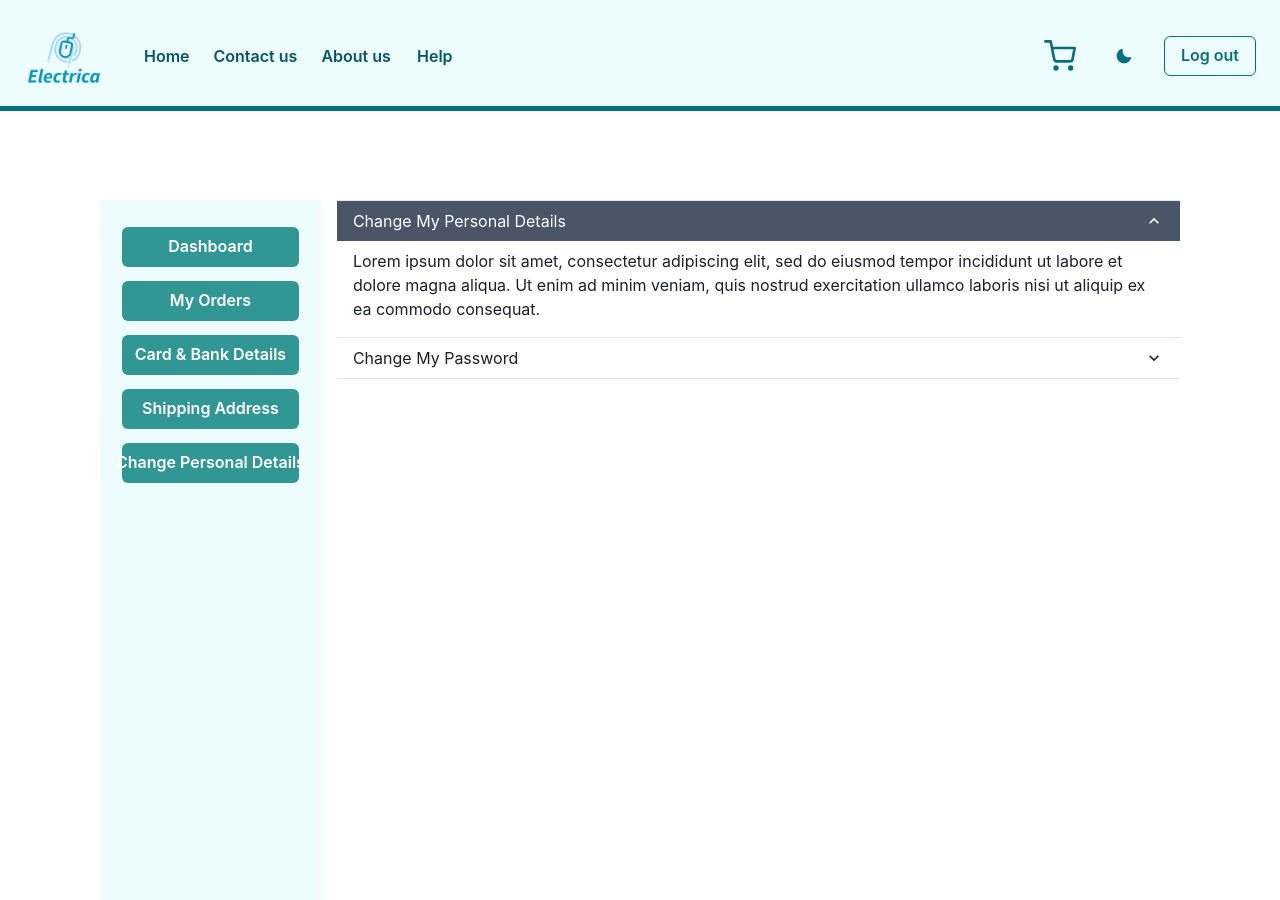
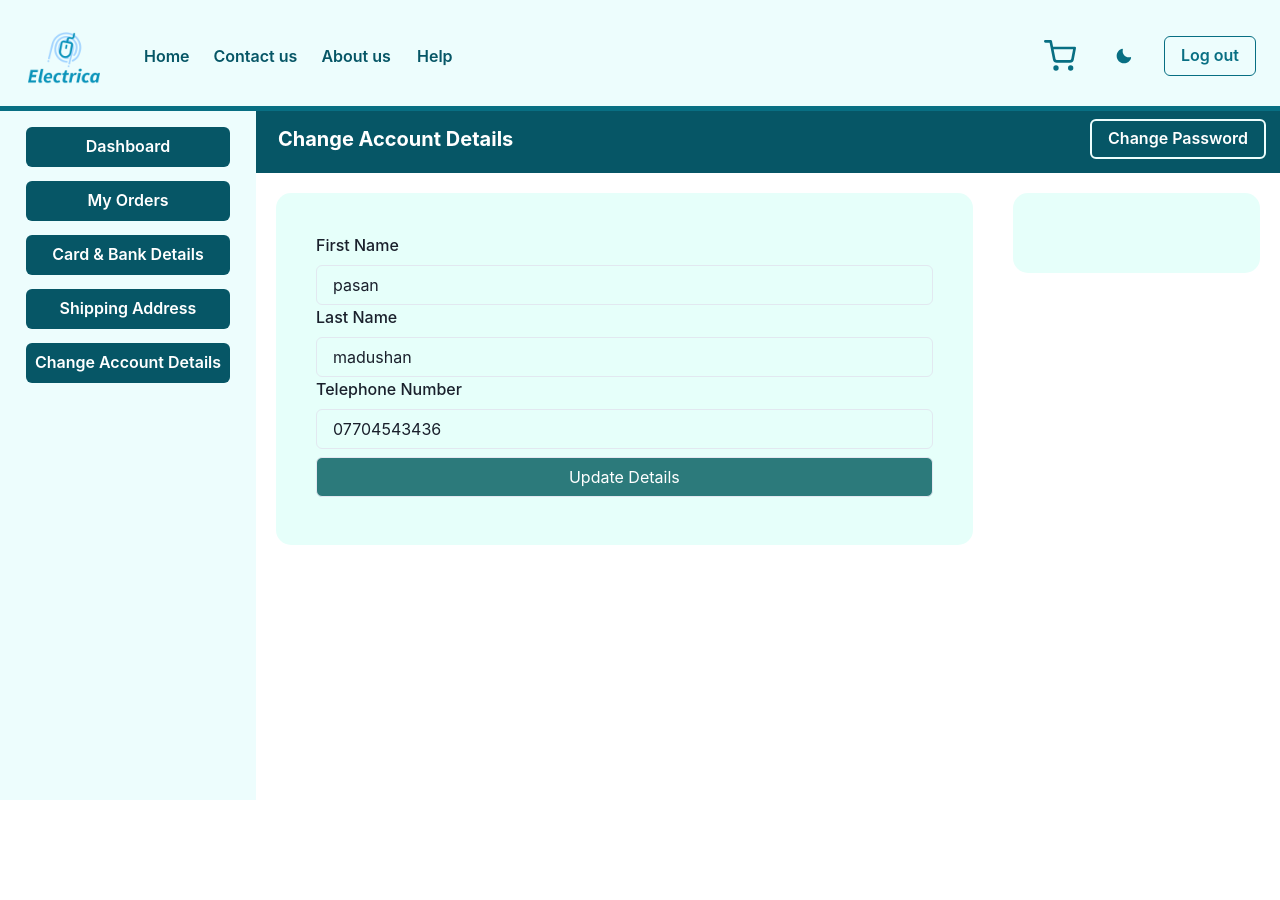
Before and after one commit to Database-Project-Group-CSE18/Frond-End-React, a React (Create React App) app: page /changepersonaldet in a window 1280 px wide. After the commit the page ends 800 px from the top, so only its background shows below. Built offline with nearby package versions, Linux system fonts and the light colour scheme.

Commit message:
change details

```diff
--- /dev/null
+++ b/src/components/ChangePasswordForm.js
@@ -0,0 +1,51 @@
+import {
+    Box,
+    Input,
+    FormControl,
+    FormLabel,
+
+  } from "@chakra-ui/react";
+
+
+const ChangePasswordForm = ({trigger}) => {
+    return (
+        <Box>
+              <form>
+                <FormControl id="oldpword" mb='5'>
+                    <FormLabel>Old Password</FormLabel>
+                        <Input
+                            placeholder='Old Password'
+                            name='oldpword'
+                            type='password'
+                            // onChange={(event) => handleChange(event)}
+                            />
+                </FormControl>
+
+                <FormControl id="newpword" mb='5'>
+                    <FormLabel>New Password</FormLabel>
+                        <Input
+                            placeholder='New Password'
+                            name='newpword'
+                            type='password'
+                            // onChange={(event) => handleChange(event)}
+                            />
+                </FormControl>
+
+                <FormControl id="confnewpword" mb='5'>
+                    <FormLabel>Confirm New Password</FormLabel>
+                        <Input
+                            placeholder='Confirm New Password'
+                            name='confnewpword'
+                            type='password'
+                            // onChange={(event) => handleChange(event)}
+                            />
+                </FormControl>
+
+                <Input mt='2' mb='5'  type="submit" value='Update Password' className='btn btn-block' bg="teal.600" color='white'  onClick={trigger}/>
+
+              </form>
+        </Box>
+    )
+}
+
+export default ChangePasswordForm
--- /dev/null
+++ b/src/components/ChangePersonalDetForm.js
@@ -0,0 +1,58 @@
+import {
+    Box,
+    FormControl,
+    FormLabel,
+    Input,
+  } from "@chakra-ui/react";
+
+
+const ChangePersonalDetForm = ({data}) => {
+    return (
+        <Box>
+            <form>
+                <FormControl id="firstname" >
+                    <FormLabel>First Name</FormLabel>
+
+                        <Input
+                            placeholder='First Name'
+                            value={data.firstName}
+                            name='firstname'
+                            // onChange={(event) => handleChange(event)}
+                        />
+                </FormControl>
+
+                <FormControl id="lastname" >
+                    <FormLabel>Last Name</FormLabel>
+
+                        <Input
+                            placeholder='Last Name'
+                            value={data.lastName}
+                            name='lastname'
+                            // onChange={(event) => handleChange(event)}
+                        />
+                </FormControl>
+
+                <FormControl id="tel" >
+                    <FormLabel>Telephone Number</FormLabel>
+
+                        <Input
+                            placeholder='Telephone Number'
+                            value={data.tp}
+                            name='telephone'
+                            // onChange={(event) => handleChange(event)}
+                        />
+                </FormControl>
+
+                <Input mt='2' mb='2'  type="submit" value='Update Details' className='btn btn-block' bg="teal.600" color='white'  />
+
+
+
+
+
+
+            </form>
+        </Box>
+    )
+}
+
+export default ChangePersonalDetForm
--- a/src/components/CustomerDashSideBar.js
+++ b/src/components/CustomerDashSideBar.js
@@ -6,12 +6,15 @@ import {
     Text,
     Divider,
     Link,
-    Button
+    Button,
+    useColorMode
   } from "@chakra-ui/react";
 
 
 
 const CustomerDashSideBar = ({page}) => {
+
+    const { colorMode, toggleColorMode } = useColorMode();
 
     const sidebarButton = {
         width:'80%',
@@ -26,19 +29,19 @@ const CustomerDashSideBar = ({page}) => {
             width="auto"
             height={window.innerHeight-100}
             overflow="hidden"
-            bg='cyan.50'
+            bg={colorMode === "light" ? "cyan.50" : "cyan.900"}
             pt='5'
 
         >
-                <Link href='/customerdashboard'> <Button colorScheme="teal" size="md" style={sidebarButton}>Dashboard </Button> </Link>
+                <Link href='/customerdashboard'> <Button colorScheme="teal" bg={colorMode === "light" ? "cyan.900" : "cyan.50"} size="md" style={sidebarButton}>Dashboard </Button> </Link>
 
-                <Link href> <Button colorScheme="teal" size="md" style={sidebarButton}> My Orders  </Button> </Link>
+                <Link href> <Button colorScheme="teal" bg={colorMode === "light" ? "cyan.900" : "cyan.50"} size="md" style={sidebarButton}> My Orders  </Button> </Link>
 
-                <Link href=''> <Button colorScheme="teal" size="md" style={sidebarButton}> Card & Bank Details  </Button></Link>
+                <Link href=''> <Button colorScheme="teal" bg={colorMode === "light" ? "cyan.900" : "cyan.50"} size="md" style={sidebarButton}> Card & Bank Details  </Button></Link>
 
-                <Link href='/shippingaddress'><Button colorScheme="teal" size="md" style={sidebarButton}> Shipping Address </Button></Link>
+                <Link href='/shippingaddress'><Button colorScheme="teal" bg={colorMode === "light" ? "cyan.900" : "cyan.50"} size="md" style={sidebarButton}> Shipping Address </Button></Link>
 
-                <Link href='/changepersonaldet'><Button colorScheme="teal" size="md" style={sidebarButton}>Change Personal Details </Button></Link>
+                <Link href='/changepersonaldet'><Button colorScheme="teal" bg={colorMode === "light" ? "cyan.900" : "cyan.50"} size="md" style={sidebarButton}>Change Account Details </Button></Link>
 
         </Box>
     )
--- a/src/pages/ChangePersonalDet.js
+++ b/src/pages/ChangePersonalDet.js
@@ -2,27 +2,39 @@ import {
     Box,
     Grid,
     GridItem,
-    Accordion,AccordionButton,
-    AccordionItem,
-    AccordionIcon,
-    AccordionPanel,
+    useColorMode,
+    Flex,
+    Heading,
+    Spacer,
+    Button,
+    Modal,
+    ModalBody,
+    ModalContent,
+    ModalOverlay,
+    ModalCloseButton,
+    ModalHeader,
+    useDisclosure,
+    Center
   } from "@chakra-ui/react";
 
 import React, { useState } from "react";
 import CustomerDashSideBar from "../components/CustomerDashSideBar";
+import ChangePasswordForm from "../components/ChangePasswordForm";
+import ChangePersonalDetails from "../components/ChangePersonalDetForm";
 
 
 const ChangePersonalDet = () => {
+
+    const { colorMode, toggleColorMode } = useColorMode();
+
+    const { isOpen, onOpen, onClose } = useDisclosure()
+
     const [personaldet,setPersonaldet] = useState(
         {
             id:1,
-            name:'pasan madushan',
+            firstName:'pasan',
+            lastName:'madushan',
             tp:'07704543436',
-            street:'1234',
-            city:'abc',
-            state:'def',
-            zip:'12121'
-
         },)
 
 
@@ -30,54 +42,73 @@ const ChangePersonalDet = () => {
         return (
             <Box
 
-            pt="200px"
-            pl={{ base: "10px", sm: "100px" }}
-            pr={{ base: "10px", sm: "100px" }} >
+            pt="100px"
+            // pl={{ base: "10px", sm: "100px" }}
+            // pr={{ base: "10px", sm: "100px" }}
+            >
 
                 <Grid
 
             templateColumns="repeat(5, 1fr)"
             templateRows="repeat(1, 1fr)"
-                    gap={4}
+
         >
             <GridItem  colSpan={1} rowSpan={2} >
-                        <CustomerDashSideBar page="changedet" />
+                <CustomerDashSideBar page="customeraddress" />
             </GridItem>
 
             <GridItem colSpan={4} >
+                <Box
+                    width="auto"
+                    h="auto"
+                    overflow="hidden"
+                    pb="5px"
+                    >
 
-                    <Accordion allowToggle defaultIndex={[0]}>
-                        <AccordionItem>
-                            <AccordionButton _expanded={{ bg: "gray.600", color: "white" }}>
-                                <Box flex="1" textAlign="left">
-                                    Change My Personal Details
                   </Box>
-                                <AccordionIcon />
-                            </AccordionButton>
-                            <AccordionPanel pb={4}>
-                                Lorem ipsum dolor sit amet, consectetur adipiscing elit, sed do eiusmod
-                                tempor incididunt ut labore et dolore magna aliqua. Ut enim ad minim
-                                veniam, quis nostrud exercitation ullamco laboris nisi ut aliquip ex ea
-                                commodo consequat.
-                            </AccordionPanel>
-                        </AccordionItem>
 
-                        <AccordionItem>
-                            <AccordionButton  _expanded={{ bg: "gray.600", color: "white" }}>
-                                <Box flex="1" textAlign="left">
-                                    Change My Password
+                    <Grid templateColumns="repeat(3)">
+
+                        <GridItem bg='cyan.900' p='10px' colSpan={3}>
+                            <Flex>
+                                <Box  p="3">
+                                <Heading as='h3' size='md' color='white'> Change Account Details </Heading>
                                 </Box>
-                                <AccordionIcon />
-                            </AccordionButton>
-                            <AccordionPanel pb={4}>
+                                <Spacer />
+                                <Box p="1">
+                                    <Button onClick={onOpen} colorScheme="teal" bg={colorMode === "light" ? "cyan.900" : "cyan.50"} border='2px' borderColor='cyan.50' size="md">
+                                        Change Password
+                                    </Button>
 
-                            commodo consequat.
-                            </AccordionPanel>
-                            </AccordionItem>
-                        </Accordion>
+                                        <Modal onClose={onClose} isOpen={isOpen} isCentered>
+                                        <ModalOverlay />
+                                            <ModalContent>
+                                                <ModalHeader>Change Password</ModalHeader>
+                                                <ModalCloseButton />
+                                                <ModalBody pb='5'>
+                                                    <ChangePasswordForm trigger={onClose} />
+                                                 </ModalBody>
 
+                                            </ModalContent>
+                                        </Modal>
+                                </Box>
+                             </Flex>
                         </GridItem>
 
+                        <GridItem colSpan={2}>
+                              <Box bg='teal.50'  p='10' m='5' borderRadius='15px'>
+                            <ChangePersonalDetails data={personaldet}/>
+                            </Box>
+                       </GridItem>
+
+                       <GridItem >
+                              <Box bg='teal.50'  p='10' m='5' borderRadius='15px'>
+
+                            </Box>
+                       </GridItem>
+
+                    </Grid>
+            </GridItem>
 
 
         </Grid>
--- a/src/pages/CustomerAdress.js
+++ b/src/pages/CustomerAdress.js
@@ -14,7 +14,7 @@ import {
     ModalCloseButton,
     ModalHeader,
     useToast,
-    background
+    useColorMode
   } from "@chakra-ui/react";
 
 import React, { useState } from "react";
@@ -114,6 +114,9 @@ const CustomerAddress = () => {
 
     }
 
+    const { colorMode, toggleColorMode } = useColorMode();
+
+
 
     return (
         <Box
@@ -145,14 +148,14 @@ const CustomerAddress = () => {
 
                         <Grid templateColumns="repeat(3, 1fr)" >
 
-                            <GridItem colSpan={3} bg='cyan.800' p='10px'>
+                            <GridItem colSpan={3} bg='cyan.900' p='10px'>
                                 <Flex>
                                     <Box  p="3">
                                     <Heading as='h3' size='md' color='white'> My Shipping Address </Heading>
                                     </Box>
                                     <Spacer />
                                     <Box p="1">
-                                        <Button onClick={onOpen} colorScheme="teal.600" border='2px' borderColor='cyan.50' size="md">
+                                        <Button onClick={onOpen} colorScheme="teal" bg={colorMode === "light" ? "cyan.900" : "cyan.50"} border='2px' borderColor='cyan.50' size="md">
                                             Add Shipping Address
                                         </Button>
 
--- a/src/pages/CustomerDashboard.js
+++ b/src/pages/CustomerDashboard.js
@@ -7,8 +7,7 @@ import {
     Heading,
     SimpleGrid,
     Text,
-    Square,
-    Center
+    useColorMode
   } from "@chakra-ui/react";
 
 import React, { useState } from "react";
@@ -34,25 +33,29 @@ const CustomerDashboard = () => {
         }
     )
 
+    const { colorMode, toggleColorMode } = useColorMode();
+
 
     return (
         <Box
 
-        pt="200px"
-        pl={{ base: "10px", sm: "100px" }}
-        pr={{ base: "10px", sm: "100px" }} >
+        pt="100px"
+        // pl={{ base: "10px", sm: "100px" }}
+        // pr={{ base: "10px", sm: "100px" }}
+        >
 
             <Grid
 
                 templateColumns="repeat(5, 1fr)"
                 templateRows="repeat(2, 1fr)"
-                gap={4}
+
+
             >
                 <GridItem  colSpan={1} rowSpan={2} >
                     <CustomerDashSideBar page="dashboard" />
                 </GridItem>
 
-                <GridItem colSpan={4} >
+                <GridItem colSpan={4} m={5} mt={8}>
                     <Box
                         width="auto"
                         h="auto"
@@ -60,7 +63,8 @@ const CustomerDashboard = () => {
                         overflow="hidden"
                         p="10px"
                         pb="5px"
-                        bg="gray.100"
+                        bg={colorMode === "light" ? "cyan.50" : "cyan.900"}
+                        borderRadius='10px'
                         >
 
                         <Grid
@@ -86,7 +90,7 @@ const CustomerDashboard = () => {
 
                             <GridItem >
                                        <Box
-                                        bg="gray.600"
+                                        bg={colorMode === "light" ? "cyan.900" : "cyan.50"}
                                         borderRadius='md'
 
                                         color='white'
@@ -95,26 +99,26 @@ const CustomerDashboard = () => {
 
                                                 <Box textAlign='center' >
 
-                                                    <Heading as='h4' size='lg'> {userdata.orders.all} </Heading>
+                                                    <Heading as='h4' size='lg' textColor={colorMode === "light" ? "cyan.50" : "cyan.900"}> {userdata.orders.all} </Heading>
 
-                                                    <Text textColor='cyan.100'>All orders</Text>
+                                                    <Text  textColor={colorMode === "light" ? "cyan.50" : "cyan.900"}>All orders</Text>
                                                 </Box>
                                                 <Box textAlign='center'>
-                                                    <Heading as='h4' size='lg'> {userdata.orders.await_pay} </Heading>
-                                                    <Text textColor='cyan.100'>Awaiting Payment</Text>
+                                                    <Heading textColor={colorMode === "light" ? "cyan.50" : "cyan.900"} as='h4' size='lg'> {userdata.orders.await_pay} </Heading>
+                                                    <Text textColor={colorMode === "light" ? "cyan.50" : "cyan.900"}>Awaiting Payment</Text>
                                                 </Box>
                                                 <Box textAlign='center'>
-                                                    <Heading as='h4' size='lg'> {userdata.orders.await_ship} </Heading>
-                                                    <Text textColor='cyan.100'>Awaiting Shipment</Text>
+                                                    <Heading as='h4' size='lg' textColor={colorMode === "light" ? "cyan.50" : "cyan.900"}> {userdata.orders.await_ship} </Heading>
+                                                    <Text textColor={colorMode === "light" ? "cyan.50" : "cyan.900"}>Awaiting Shipment</Text>
                                                 </Box>
                                                 <Box textAlign='center'>
-                                                   <Heading as='h4' size='lg'> {userdata.orders.await_del} </Heading>
+                                                   <Heading as='h4' size='lg' textColor={colorMode === "light" ? "cyan.50" : "cyan.900"}> {userdata.orders.await_del} </Heading>
 
-                                                    <Text textColor='cyan.100'>Awaiting Delivery</Text>
+                                                    <Text textColor={colorMode === "light" ? "cyan.50" : "cyan.900"}>Awaiting Delivery</Text>
                                                 </Box>
                                                 <Box textAlign='center'>
-                                                    <Heading as='h4' size='lg'> {userdata.orders.delivered} </Heading>
-                                                    <Text textColor='cyan.100'>  Delivered</Text>
+                                                    <Heading textColor={colorMode === "light" ? "cyan.50" : "cyan.900"} as='h4' size='lg'> {userdata.orders.delivered} </Heading>
+                                                    <Text textColor={colorMode === "light" ? "cyan.50" : "cyan.900"}>  Delivered</Text>
                                                 </Box>
                                             </SimpleGrid>
 
```
Also changed, not shown: 1 other file (tests, documents, lock files or other folders). Lines whose indentation alone changed are shown as unchanged.
